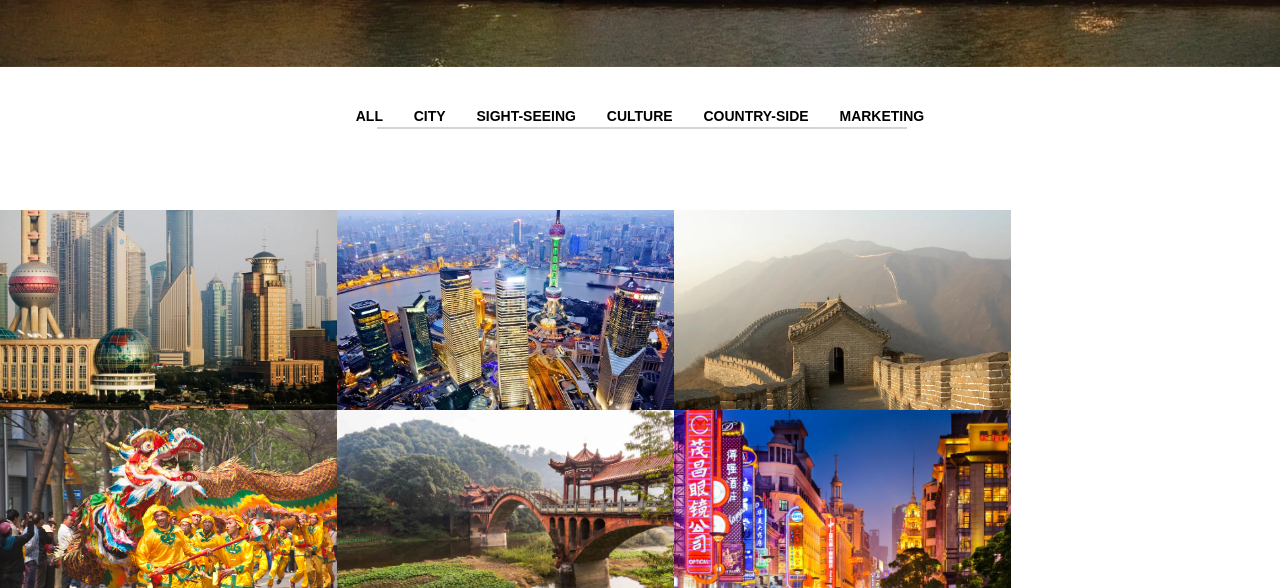
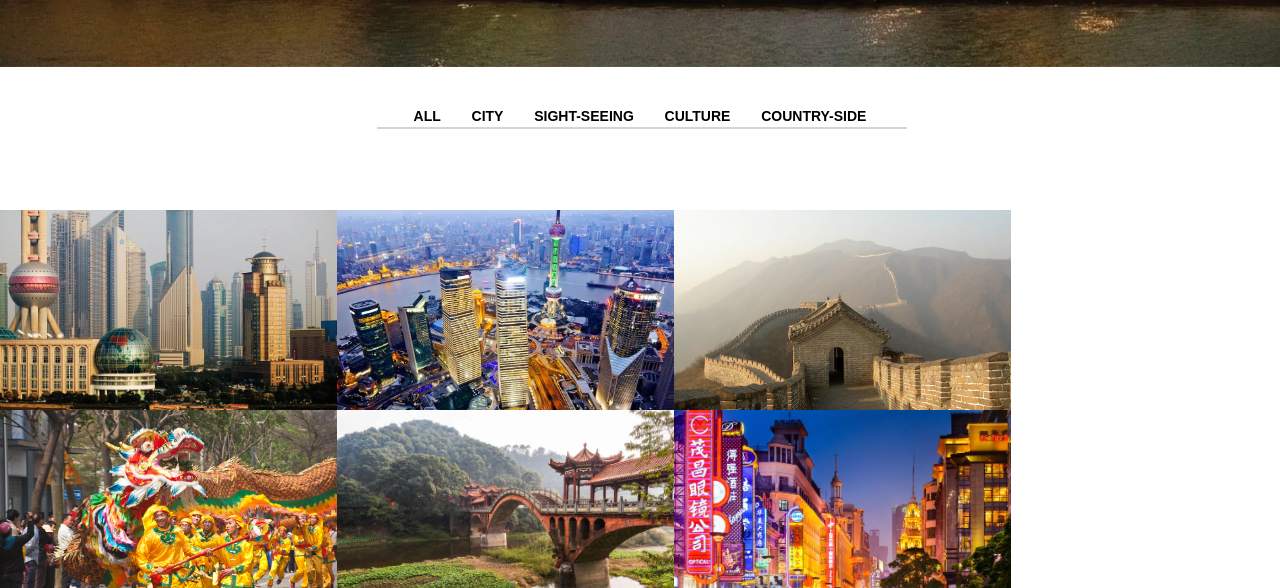
Before and after one commit to Eric2006020/studytour.github.io, a plain HTML site: page gallery2.html in a window 1280 px wide. Shown: the part 1018-1606 px from the top of the page. Drawn offline with Linux system fonts and the light colour scheme.

Commit message:
Update gallery2.html

```diff
--- a/gallery2.html
+++ b/gallery2.html
@@ -125,7 +125,6 @@
 						<button class="button" data-filter=".sight-seeing">sight-seeing</button>
 						<button class="button" data-filter=".culture">culture</button>
 						<button class="button" data-filter=".country-side">country-side</button>
-						<button class="button" data-filter=".marketing">marketing</button>
 					</div>
 				</div>
 					<section class="gallery-images-section gallery2" id="cGrid">
```
